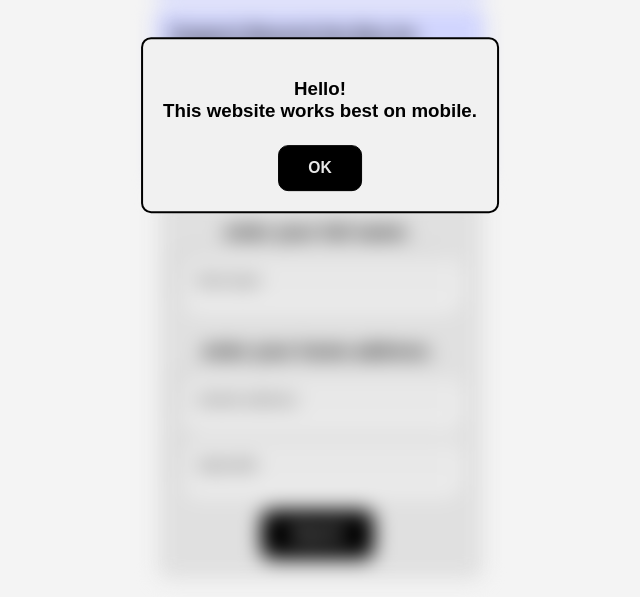
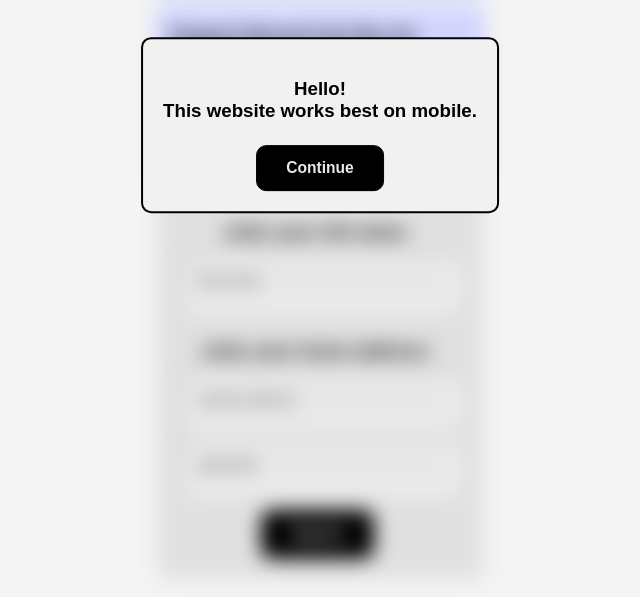
Before and after one commit to ethanwells/FindMyGaRep, a plain HTML site: page index.html in a window 1280 px wide. Shown: the part 275-872 px from the top of the page, without its empty margins (320-960 px from the left). Drawn offline with Linux system fonts and the light colour scheme.

Commit message:
change ok button to continue

```diff
--- a/index.html
+++ b/index.html
@@ -18,7 +18,7 @@
         <br>
         This website works best on mobile.
       </h3>
-      <button id="popup-button"><h3 id="popup-button-text">OK</h3></button>
+      <button id="popup-button"><h3 id="popup-button-text">Continue</h3></button>
     </div>
 
     <a href="https://www.beyondtheboxga.com/">
--- a/script.js
+++ b/script.js
@@ -170,7 +170,7 @@ function postEmailInstructions() {
       div.classList.toggle("flash-border");
     }, 750);
 
-    // stop flashing after 5 seconds
+    // stop flashing after 500 seconds
     setTimeout(function() {
       clearInterval(flashing);
       div.classList.remove("flash-border");
@@ -178,9 +178,6 @@ function postEmailInstructions() {
   }, 5000);
   div.appendChild(mymessage);
   document.getElementById('results').appendChild(div);
-
-
-
 }
 
 function updateDB1(repname, repparty, repemail, district, username, useraddress) {
--- a/style.css
+++ b/style.css
@@ -27,6 +27,7 @@ body {
   border-radius: 10px;
   text-align: center;
 }
+
 
 #popup-button-text {
   margin-top: 2px;
```
